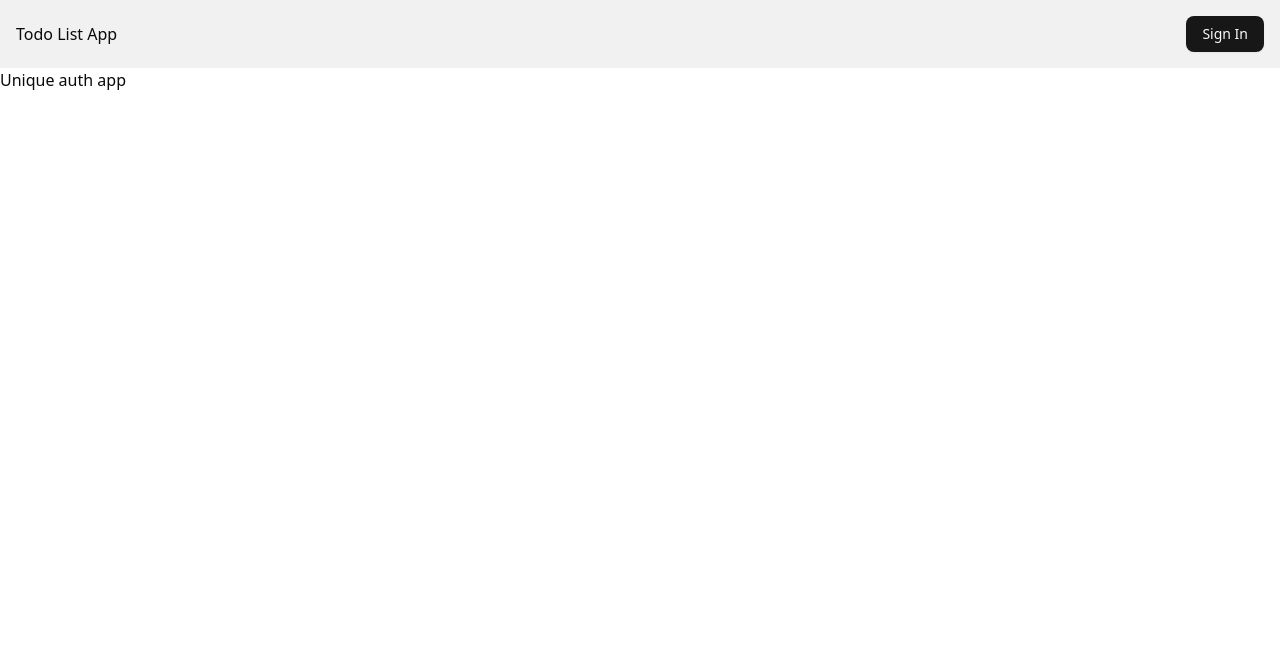
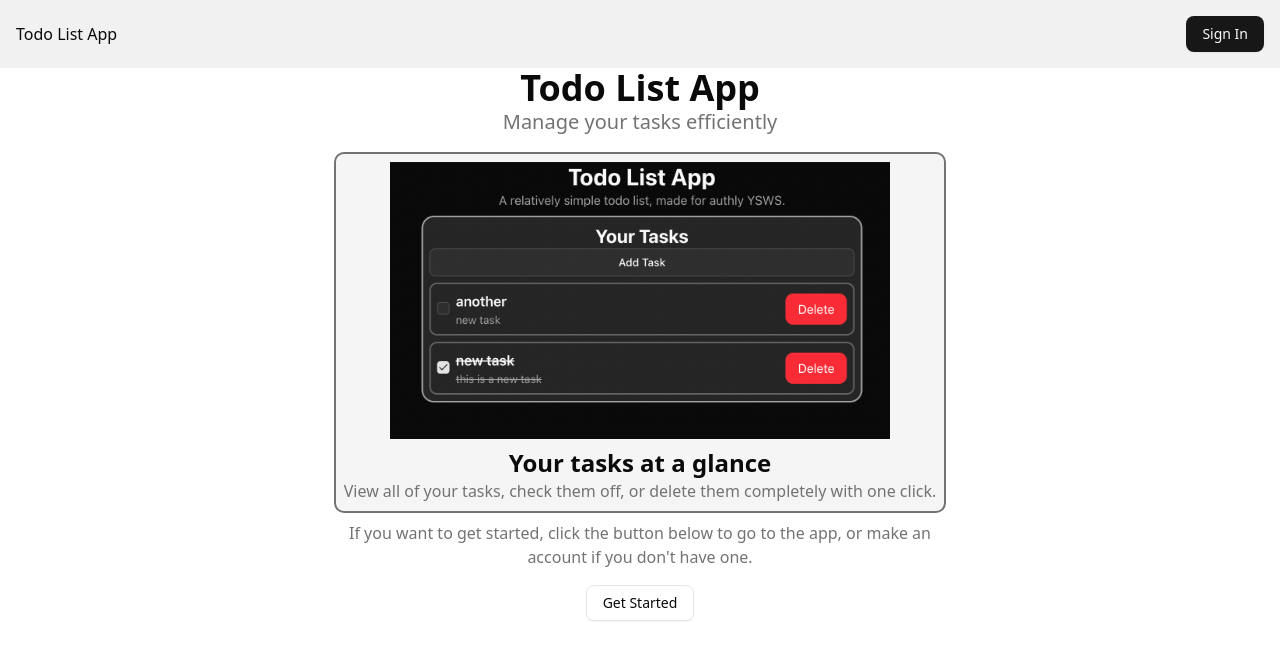
Before and after one commit to editid0/authly-editid, a Next.js app in the folder authapp/: page / in a window 1280 px wide. Shown: the top 660 px of the page. Built offline with nearby package versions, Linux system fonts and the light colour scheme; no server answers.

Commit message:
fix a minor security leak, improve the homepage

```diff
--- a/authapp/app/app/page.jsx
+++ b/authapp/app/app/page.jsx
@@ -2,9 +2,19 @@ import { Button } from "@/components/ui/button";
 import TasksList from "./Tasks";
 import { pool } from "@/lib/db";
 import AddTask from "./AddTask";
+import { cookies } from "next/headers";
+import jwt from "jsonwebtoken";
 
 export default async function ProtectedPage() {
-	const tasks_raw = await pool.query("SELECT * FROM tasks");
+	const cookieObj = await cookies();
+	const auth = cookieObj.get("auth")?.value;
+	const decoded = jwt.verify(auth, process.env.JWT_SECRET);
+	const userId = decoded.userId;
+
+	const tasks_raw = await pool.query(
+		"SELECT * FROM tasks WHERE user_id = $1",
+		[userId]
+	);
 	const tasks = tasks_raw.rows;
 
 	return (
--- a/authapp/app/page.jsx
+++ b/authapp/app/page.jsx
@@ -1,10 +1,40 @@
+import Image from "next/image";
 import NavBar from "./app/navbar";
+import { Button } from "@/components/ui/button";
+import Link from "next/link";
 
 export default function Home() {
 	return (
 		<>
 			<NavBar />
-			<h1>Unique auth app</h1>
+			<h1 className="text-4xl font-bold text-center">Todo List App</h1>
+			<p className="text-center text-muted-foreground text-xl">
+				Manage your tasks efficiently
+			</p>
+			<div className="flex flex-col items-center justify-center mt-4 bg-accent w-fit p-2 mx-auto rounded-lg border-2 border-muted-foreground">
+				<Image
+					src={"/image.png"}
+					alt="Todo List"
+					width={500}
+					height={300}
+				/>
+				<h2 className="text-2xl font-semibold text-center mt-2">
+					Your tasks at a glance
+				</h2>
+				<p className="text-center text-muted-foreground">
+					View all of your tasks, check them off, or delete them
+					completely with one click.
+				</p>
+			</div>
+			<p className="text-center max-w-[600px] mx-auto mt-2 text-muted-foreground">
+				If you want to get started, click the button below to go to the
+				app, or make an account if you don't have one.
+			</p>
+			<div className="flex justify-center">
+				<Button variant="outline" className="mt-4" asChild>
+					<Link href="/app">Get Started</Link>
+				</Button>
+			</div>
 		</>
 	);
 }
--- a/authapp/app/signin/page.jsx
+++ b/authapp/app/signin/page.jsx
@@ -1,3 +1,4 @@
+import Link from "next/link";
 import SignInUserInput from "./UserInput";
 
 export default function SignInPage() {
@@ -7,6 +8,15 @@ export default function SignInPage() {
 				<h1 className="text-muted-foreground text-center text-2xl">
 					Sign In
 				</h1>
+				<div className="flex flex-row gap-1 text-muted-foreground">
+					<p>Don't have an account?</p>
+					<Link
+						href="/signup"
+						className="font-semibold hover:underline"
+					>
+						Sign Up
+					</Link>
+				</div>
 				<SignInUserInput />
 			</div>
 		</div>
```
Also changed, not shown: authapp/public/image.png (added).
